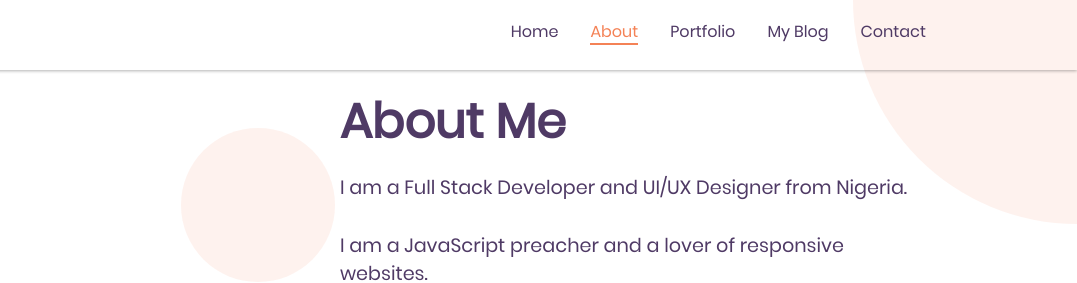
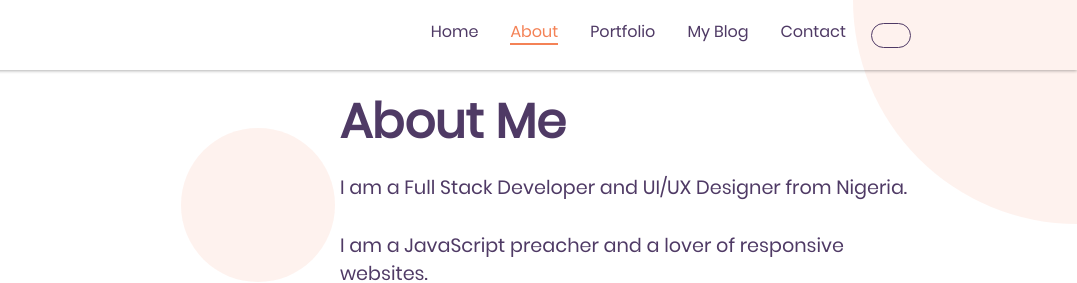
Before and after one commit to Ucheduk/dukinfotech, a Gatsby site: page /about in a window 1280 px wide. Shown: the top 283 px of the page, 203-1280 px from the left. Built offline with nearby package versions, Linux system fonts and the light colour scheme; Gatsby itself is replaced by a stand-in of ours.

Commit message:
feat: add dark mode

```diff
--- a/src/components/header.tsx
+++ b/src/components/header.tsx
@@ -1,10 +1,43 @@
 import { Link } from "gatsby";
-import React from "react";
+import React, { useEffect, useState} from "react";
 const logo = require('../assets/img/logo.png');
 
-class Header extends React.Component {
+const Header = () => {
 
-  openMobileNav = () => {
+  const [mode, setMode] = useState(localStorage.getItem('mode'));
+  const checkMode = () => {
+    if (mode === 'dark') {
+      const root = document.querySelector(':root');
+      const toggle = document.querySelector('.toggle');
+      toggle.classList.add("dark-mode");
+      root.style.setProperty('--bg-color', 'rgb(22, 7, 39)');
+      root.style.setProperty('--font-color', '#fff');
+      root.style.setProperty('--box-shadow', 'rgba(255,255,255,0.35)');
+    }
+  }
+  useEffect(() => checkMode(), [])
+
+  const toggleMode = () => {
+    const root = document.querySelector(':root');
+    const toggle = document.querySelector('.toggle');
+    // const bgColor = root.style.getPropertyValue('--bg-color')
+    if (mode === 'dark') {
+      root.style.setProperty('--bg-color', '#fff');
+      root.style.setProperty('--font-color', '#030805');
+      root.style.setProperty('--box-shadow', 'rgba(0,0,0,0.35)');
+      localStorage.setItem('mode', 'light');
+      setMode('light')
+    } else {
+      root.style.setProperty('--bg-color', 'rgb(22, 7, 39)');
+      root.style.setProperty('--font-color', '#fff');
+      root.style.setProperty('--box-shadow', 'rgba(255,255,255,0.35)');
+      localStorage.setItem('mode', 'dark');
+      setMode('dark')
+    }
+    toggle.classList.toggle("dark-mode");
+  }
+
+  const openMobileNav = () => {
     let mainHeader = document.querySelector(".main-header");
     let mobileNav = document.querySelector(".mobile-nav");
     let menu = document.querySelector(".menu");
@@ -15,7 +48,7 @@ class Header extends React.Component {
     if(close) close.classList.add("display");
   }
 
-  closeMobileNav = () => {
+  const closeMobileNav = () => {
     let mainHeader = document.querySelector(".main-header");
     let mobileNav = document.querySelector(".mobile-nav");
     let menu = document.querySelector(".menu");
@@ -26,7 +59,6 @@ class Header extends React.Component {
     if(close) close.classList.remove("display");
   }
 
-  render() {
   return (
     <header className="main-header">
       <div className="container main-header-row">
@@ -39,22 +71,28 @@ class Header extends React.Component {
             <li><Link to="/blog" className="underline-from-left" activeClassName="active">My Blog</Link></li>
             <li><Link to="/contact" className="underline-from-left" activeClassName="active">Contact</Link></li>
           </ul>
+
         </nav>
-          <i onClick={this.openMobileNav} className="zmdi zmdi-menu menu"></i>
-          <i onClick={this.closeMobileNav} className="zmdi zmdi-close close"></i>
+
+        <span onClick={openMobileNav} className="menu">
+          <i className="zmdi zmdi-menu "></i>
+        </span>
+        <i onClick={closeMobileNav} className="zmdi zmdi-close close"></i>
+        <div className="toggle-wrapp">
+            <span className="toggle" onClick={toggleMode}></span>
+          </div>
       </div>
       <nav className="mobile-nav">
         <ul>
-            <li><Link onClick={this.closeMobileNav} to="/" className="underline-from-left" activeClassName="active">Home</Link></li>
-            <li><Link onClick={this.closeMobileNav} to="/about" className="underline-from-left" activeClassName="active">About</Link></li>
-            <li><Link onClick={this.closeMobileNav} to="/portfolio" className="underline-from-left" activeClassName="active">Portfolio</Link></li>
-            <li><Link onClick={this.closeMobileNav} to="/blog" className="underline-from-left" activeClassName="active">My Blog</Link></li>
-            <li><Link onClick={this.closeMobileNav} to="/contact" className="underline-from-left" activeClassName="active">Contact</Link></li>
+          <li><Link onClick={closeMobileNav} to="/" className="underline-from-left" activeClassName="active">Home</Link></li>
+          <li><Link onClick={closeMobileNav} to="/about" className="underline-from-left" activeClassName="active">About</Link></li>
+          <li><Link onClick={closeMobileNav} to="/portfolio" className="underline-from-left" activeClassName="active">Portfolio</Link></li>
+          <li><Link onClick={closeMobileNav} to="/blog" className="underline-from-left" activeClassName="active">My Blog</Link></li>
+          <li><Link onClick={closeMobileNav} to="/contact" className="underline-from-left" activeClassName="active">Contact</Link></li>
         </ul>
       </nav>
     </header>
   )
 }
-}
 
 export default Header
--- a/src/components/layout.css
+++ b/src/components/layout.css
@@ -7,7 +7,6 @@
  */
 
 /* [ FONT ]*/
-
 @import "../assets/fonts/material-icon/css/material-design-iconic-font.min.css";
 
 @font-face {
@@ -30,6 +29,10 @@
   --primary-color: #4F3A65;
   --secondary-color: #F48256;
   --primary-font: Poppins-Regular, sans-serif;
+
+  --bg-color: #fff;
+  --font-color: #434344;
+  --box-shadow: rgba(0,0,0,.3);
 }
 *,
 *::before,
@@ -60,7 +63,8 @@ body {
   line-height: 1.5;
   color: #212529;
   text-align: left;
-  background-color: #fff; }
+  background-color: var(--bg-color);
+  color: var(--font-color); }
 
 [tabindex="-1"]:focus {
   outline: 0 !important; }
@@ -302,6 +306,53 @@ template {
 
 
 /* ///////////////////////// */
+.toggle-wrapp {
+  position: absolute;
+  /* // margin: 0px auto; */
+  display: flex;
+  justify-content: center;
+  align-items: center;
+  /* top: 22px; */
+  padding-left: 40px;
+  right: 10px;
+}
+@media (max-width: 610px) {
+  .toggle-wrapp {
+    padding-right: 30px;
+    right: 10px;
+  }
+}
+.toggle {
+  width: 40px;
+  height: 25px;
+  position: relative;
+  border: 1.5px solid var(--primary-color);
+  margin: 0 20px;
+  border-radius: 25px;
+  cursor: pointer;
+  /* // background-color: #000000; */
+  transition: 300ms all;
+}
+.dark-mode {
+  border: 1.5px solid var(--primary-color);
+  /* // background-color: #ffffff; */
+}
+.toggle::after {
+  position: absolute;
+  content: "\f185";
+  /* top: 1px; */
+  left: 3px;
+  transition: 300ms all linear;
+  font-family: fontawesome;
+  font-size: 15px;
+  color: var(--primary-color);
+}
+.dark-mode::after {
+  left: 20px;
+  content: "\f186";
+  color: var(--primary-color);
+}
+
 .container {
 width: 100%;
 padding-right: 15px;
@@ -384,11 +435,13 @@ margin-left: auto; }
   margin-left: -15px; }
 
 .main-header {
-  box-shadow: 0 1px 3px 0 rgba(0,0,0,.3);
+  /* box-shadow: 0 1px 3px 0 rgba(0,0,0,.3); */
+  box-shadow: 0 1px 3px 0 var(--box-shadow);
   z-index: 1;
   padding: 10px; }
 
 .main-header-row {
+  position: relative;
   display: -webkit-box;
   display: -ms-flexbox;
   display: flex;
@@ -403,15 +456,19 @@ margin-left: auto; }
 }
 
 .main-header-nav {
+  /* display: flex; */
+  align-items: center;
+  justify-content: center;
   vertical-align: middle;
   padding-top: 10px;
+  margin-right: 80px;
 }
 
 .main-header-nav ul {
   display: flex;
   list-style: none;
 }
-@media (max-width: 900px) {
+@media (max-width: 1245px) {
   .main-header-nav ul {
     display: none;
   }
```
Lines whose indentation alone changed are shown as unchanged.
